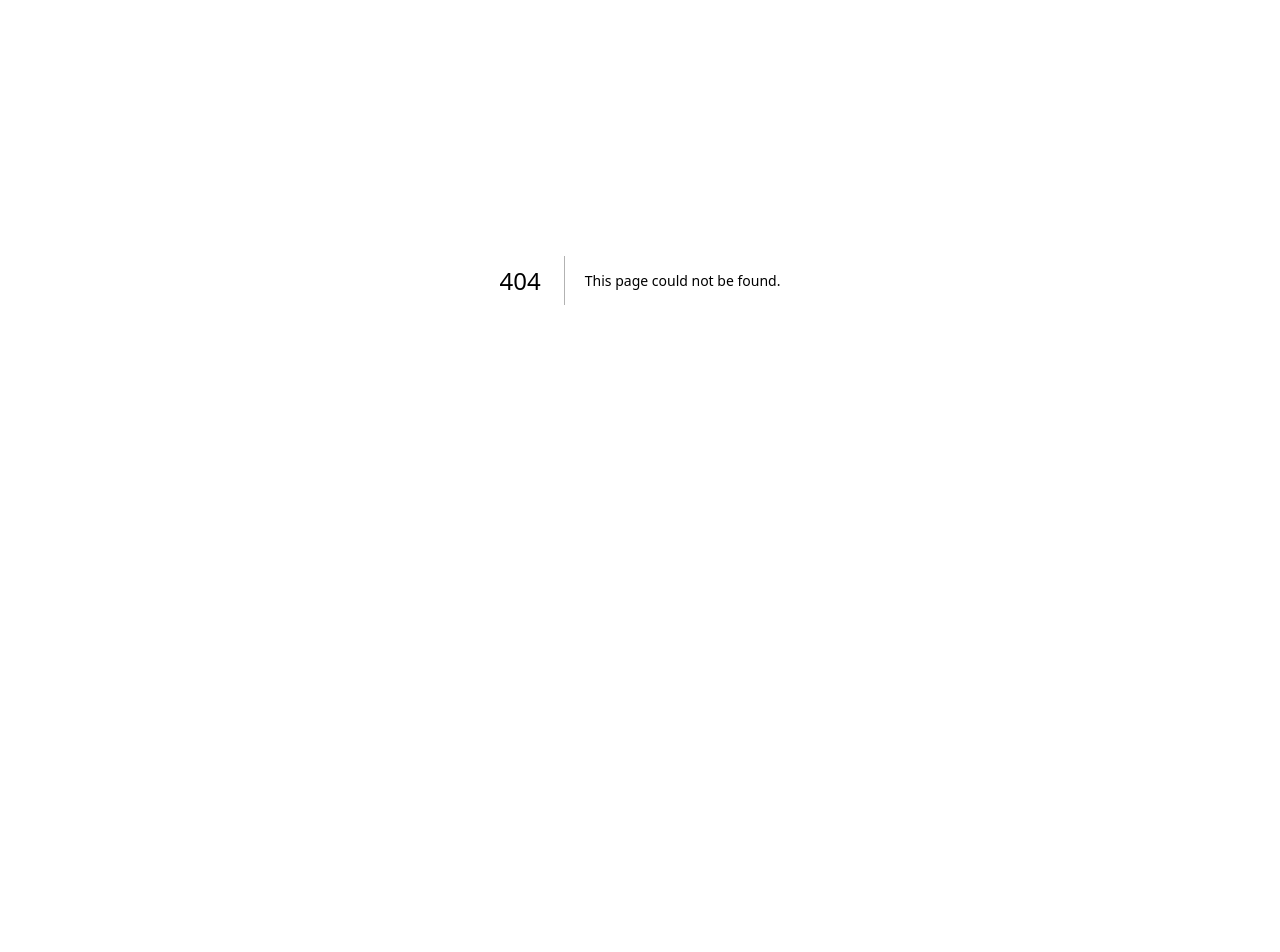
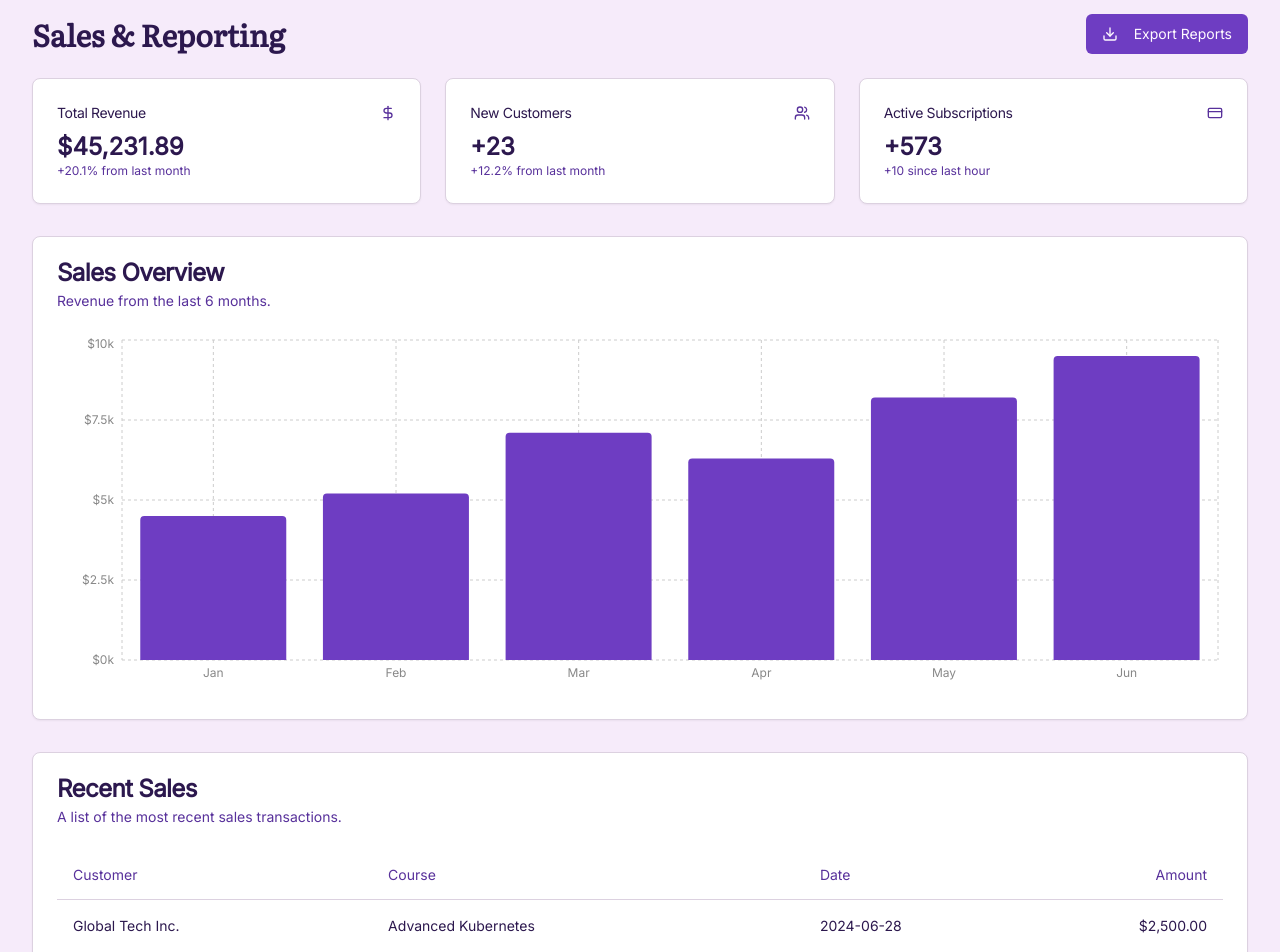
Before and after one commit to burnt-exe/Courseware-Manager, a Next.js app: page /partner/sales-reporting in a window 1280 px wide. Before the commit this address had no page. Shown: the part 120-1072 px from the top of the page. Before the commit the page ends 800 px from the top, so only its background shows below. Built offline with nearby package versions, Linux system fonts and the light colour scheme.

Commit message:
please create and setup all the tools and reports for this Partnerdashbo

```diff
--- a/src/app/(dashboards)/partner/page.tsx
+++ b/src/app/(dashboards)/partner/page.tsx
@@ -67,7 +67,7 @@ const salesReportingFeatures = [
     icon: <DollarSign className="h-6 w-6 text-primary" />,
     title: 'Sales & Revenue Tracking',
     description: 'Track revenue by course, bundle, and region with multi-currency support.',
-    href: '#',
+    href: '/partner/sales-reporting',
   },
   {
     icon: <TrendingUp className="h-6 w-6 text-primary" />,
@@ -135,7 +135,7 @@ export default function PartnerPage() {
 
         <div>
           <h2 className="text-2xl font-bold mb-4 font-headline flex items-center gap-2">
-            <BarChart className="h-7 w-7" /> Sales & Reporting
+            <BarChart className="h-7 w-7" /> Sales &amp; Reporting
           </h2>
           <div className="grid grid-cols-1 sm:grid-cols-2 lg:grid-cols-3 gap-6">
             {salesReportingFeatures.map((tool) => (
--- /dev/null
+++ b/src/app/(dashboards)/partner/sales-reporting/page.tsx
@@ -0,0 +1,132 @@
+'use client';
+
+import { Bar, BarChart, CartesianGrid, ResponsiveContainer, XAxis, YAxis } from 'recharts';
+import {
+  Card,
+  CardContent,
+  CardDescription,
+  CardHeader,
+  CardTitle,
+} from '@/components/ui/card';
+import {
+  Table,
+  TableBody,
+  TableCell,
+  TableHead,
+  TableHeader,
+  TableRow,
+} from '@/components/ui/table';
+import { DollarSign, Users, CreditCard, Download } from 'lucide-react';
+import { Button } from '@/components/ui/button';
+
+const chartData = [
+  { month: 'Jan', revenue: 4500 },
+  { month: 'Feb', revenue: 5200 },
+  { month: 'Mar', revenue: 7100 },
+  { month: 'Apr', revenue: 6300 },
+  { month: 'May', revenue: 8200 },
+  { month: 'Jun', revenue: 9500 },
+];
+
+const recentSales = [
+    { id: '1', customer: 'Global Tech Inc.', date: '2024-06-28', course: 'Advanced Kubernetes', amount: '$2,500.00' },
+    { id: '2', customer: 'Innovate Solutions', date: '2024-06-27', course: 'Developing on Google Cloud', amount: '$1,800.00' },
+    { id: '3', customer: 'Bright Future LLC', date: '2024-06-27', course: 'Data Engineering on GCP', amount: '$3,200.00' },
+    { id: '4', customer: 'Synergy Corp', date: '2024-06-26', course: 'Advanced Kubernetes', amount: '$2,500.00' },
+    { id: '5', customer: 'Quantum Dynamics', date: '2024-06-25', course: 'Cloud Architecture Design', amount: '$2,000.00' },
+]
+
+export default function SalesReportingPage() {
+  return (
+    <div className="container py-8">
+      <div className="flex justify-between items-center mb-6">
+        <h1 className="text-3xl font-bold font-headline">Sales &amp; Reporting</h1>
+        <Button>
+            <Download className="mr-2" />
+            Export Reports
+        </Button>
+      </div>
+
+      <div className="grid grid-cols-1 md:grid-cols-2 lg:grid-cols-3 gap-6 mb-8">
+        <Card>
+          <CardHeader className="flex flex-row items-center justify-between space-y-0 pb-2">
+            <CardTitle className="text-sm font-medium">Total Revenue</CardTitle>
+            <DollarSign className="h-4 w-4 text-muted-foreground" />
+          </CardHeader>
+          <CardContent>
+            <div className="text-2xl font-bold">$45,231.89</div>
+            <p className="text-xs text-muted-foreground">+20.1% from last month</p>
+          </CardContent>
+        </Card>
+        <Card>
+          <CardHeader className="flex flex-row items-center justify-between space-y-0 pb-2">
+            <CardTitle className="text-sm font-medium">New Customers</CardTitle>
+            <Users className="h-4 w-4 text-muted-foreground" />
+          </CardHeader>
+          <CardContent>
+            <div className="text-2xl font-bold">+23</div>
+            <p className="text-xs text-muted-foreground">+12.2% from last month</p>
+          </CardContent>
+        </Card>
+        <Card>
+          <CardHeader className="flex flex-row items-center justify-between space-y-0 pb-2">
+            <CardTitle className="text-sm font-medium">Active Subscriptions</CardTitle>
+            <CreditCard className="h-4 w-4 text-muted-foreground" />
+          </CardHeader>
+          <CardContent>
+            <div className="text-2xl font-bold">+573</div>
+            <p className="text-xs text-muted-foreground">+10 since last hour</p>
+          </CardContent>
+        </Card>
+      </div>
+
+      <div className="grid grid-cols-1 gap-8">
+        <Card>
+            <CardHeader>
+                <CardTitle>Sales Overview</CardTitle>
+                <CardDescription>Revenue from the last 6 months.</CardDescription>
+            </CardHeader>
+            <CardContent className="h-96">
+                <ResponsiveContainer width="100%" height="100%">
+                    <BarChart data={chartData}>
+                        <CartesianGrid strokeDasharray="3 3" />
+                        <XAxis dataKey="month" stroke="#888888" fontSize={12} tickLine={false} axisLine={false} />
+                        <YAxis stroke="#888888" fontSize={12} tickLine={false} axisLine={false} tickFormatter={(value) => `$${value/1000}k`} />
+                        <Bar dataKey="revenue" fill="hsl(var(--primary))" radius={[4, 4, 0, 0]} />
+                    </BarChart>
+                </ResponsiveContainer>
+            </CardContent>
+        </Card>
+
+        <Card>
+            <CardHeader>
+                <CardTitle>Recent Sales</CardTitle>
+                <CardDescription>A list of the most recent sales transactions.</CardDescription>
+            </CardHeader>
+            <CardContent>
+                <Table>
+                    <TableHeader>
+                        <TableRow>
+                        <TableHead>Customer</TableHead>
+                        <TableHead>Course</TableHead>
+                        <TableHead>Date</TableHead>
+                        <TableHead className="text-right">Amount</TableHead>
+                        </TableRow>
+                    </TableHeader>
+                    <TableBody>
+                        {recentSales.map((sale) => (
+                        <TableRow key={sale.id}>
+                            <TableCell className="font-medium">{sale.customer}</TableCell>
+                            <TableCell>{sale.course}</TableCell>
+                            <TableCell>{sale.date}</TableCell>
+                            <TableCell className="text-right">{sale.amount}</TableCell>
+                        </TableRow>
+                        ))}
+                    </TableBody>
+                </Table>
+            </CardContent>
+        </Card>
+      </div>
+    </div>
+  );
+}
```
